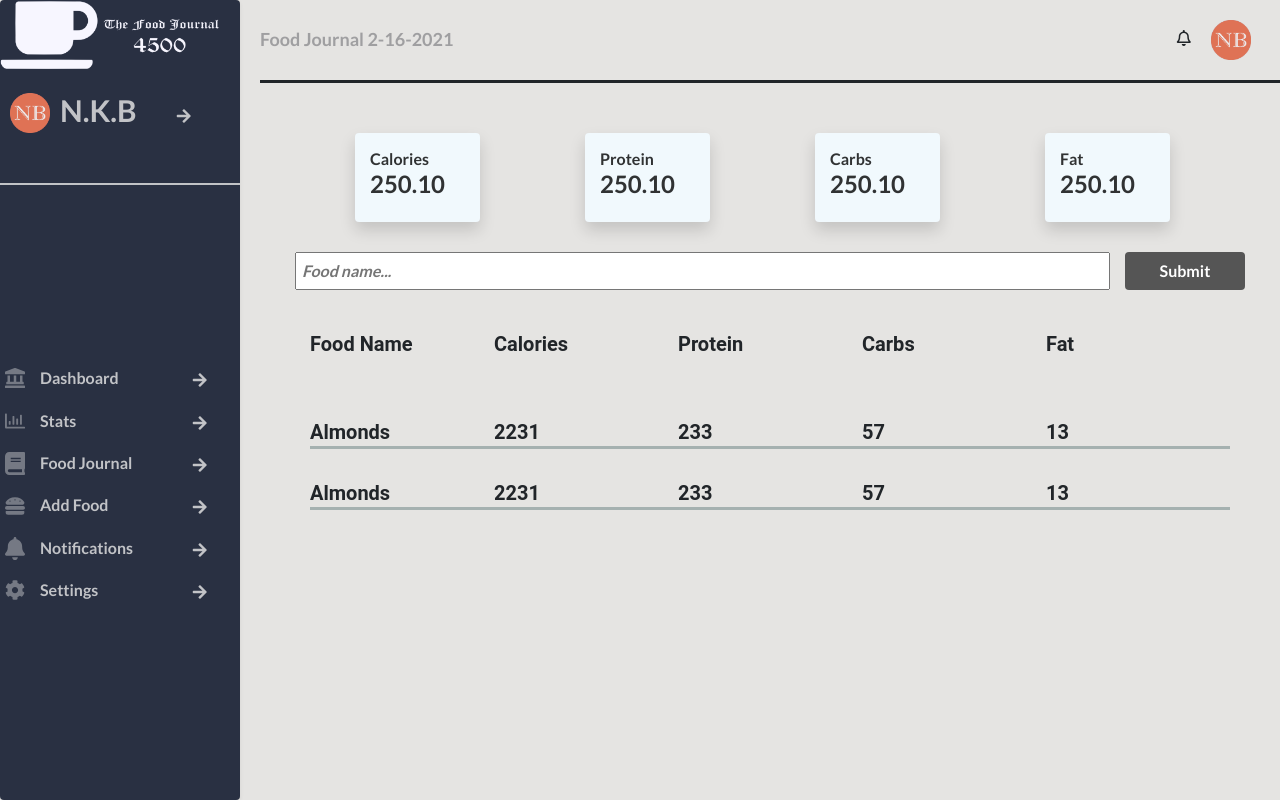
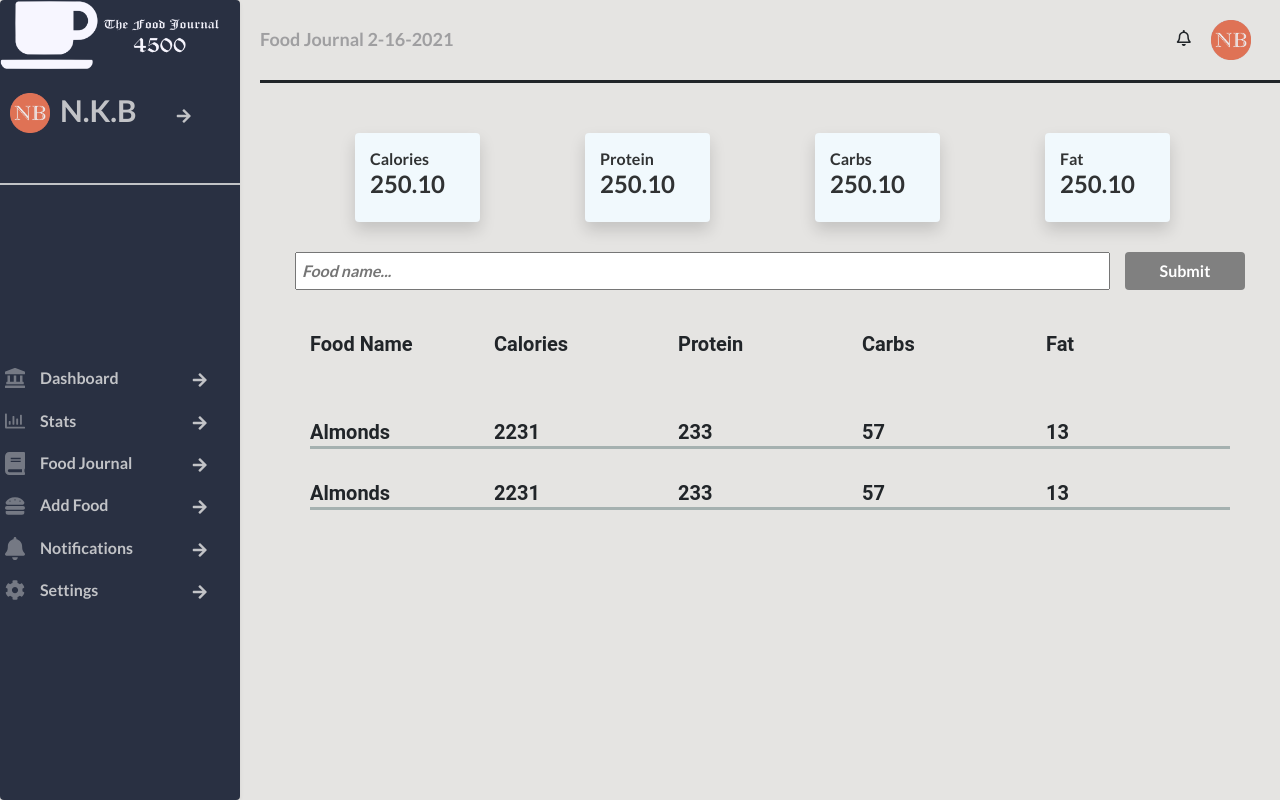
Before and after one commit to Nkbloma/nkb_reactplayground2021, a React (Create React App) app: page /foodjournal in a window 1280 px wide. Built offline with nearby package versions, Linux system fonts and the light colour scheme; no server answers.

Commit message:
Changed Submit button

```diff
--- a/src/components/pages/FoodJournalPage.js
+++ b/src/components/pages/FoodJournalPage.js
@@ -53,7 +53,7 @@ export class FoodJournal extends Component {
                             type="submit"
                             value="Submit"
                             className="btn"
-                            style={{flex: '0.1', marginLeft:'15px'}}
+                            style={{flex: '0.1', marginLeft:'15px', backgroundColor:'gray'}}
                         />
                 </form>
                 <div class="JournalArea" style={JournalArea_Style}>
```
